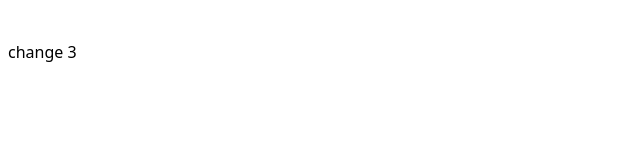
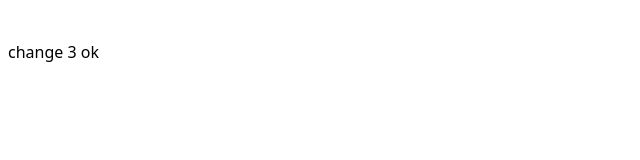
Before and after one commit to TuanDao-0110/MovieBooking, a React (Create React App) app: page / in a window 1280 px wide. Shown: the top 160 px of the page, without its empty margins (0-640 px from the left). Built offline with nearby package versions, Linux system fonts and the light colour scheme.

Commit message:
'change'

```diff
--- a/src/App.js
+++ b/src/App.js
@@ -5,7 +5,7 @@ import './App.css';
 function App() {
   return (
     <div className='px-2 my-10 mx-auto  box-border'>
-change 3
+change 3      ok
     </div>
 
 
```
